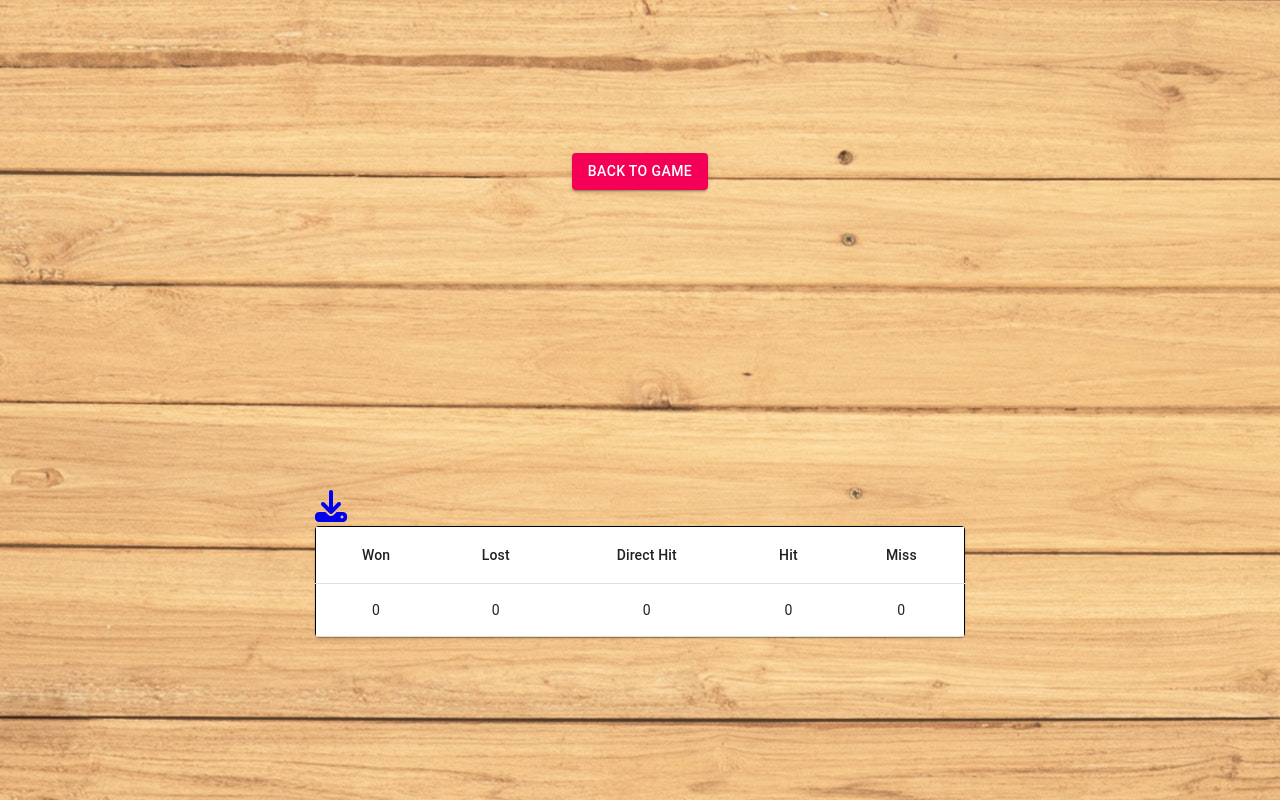
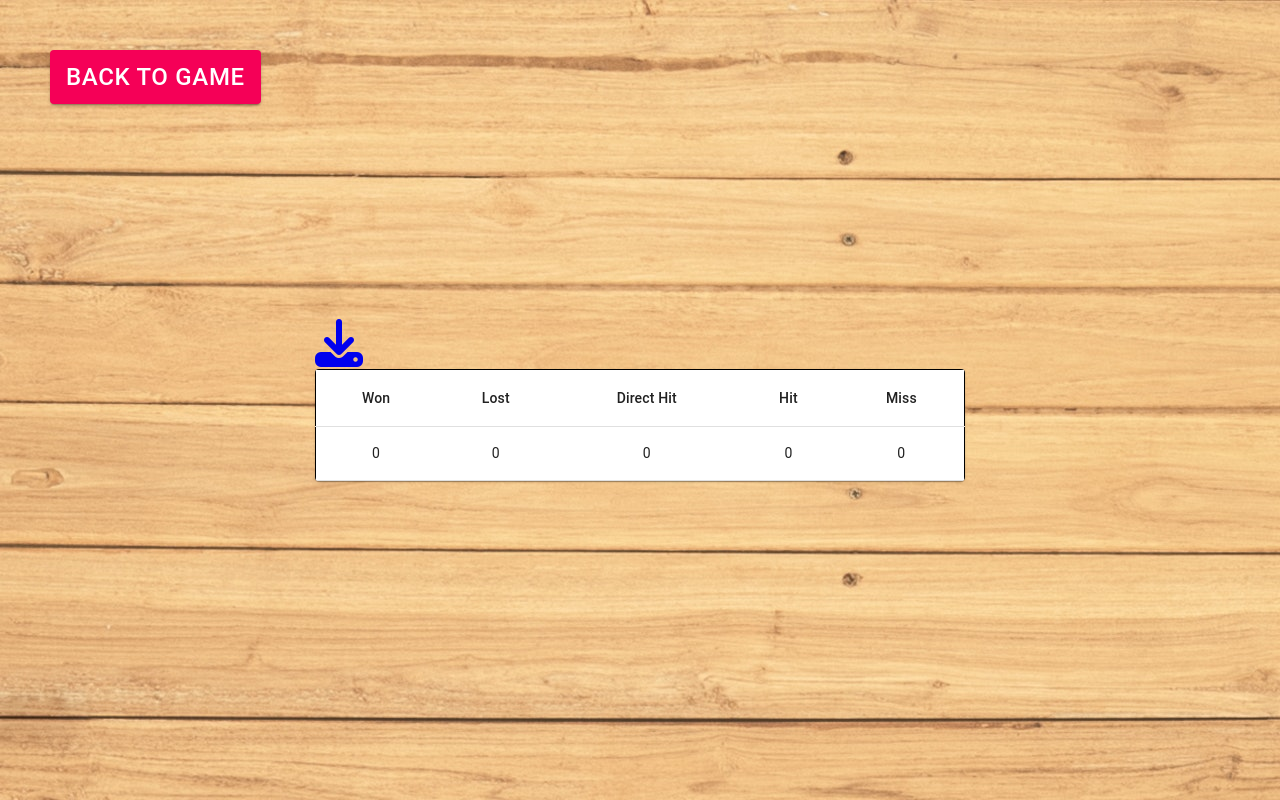
Before and after one commit to danielbellmas/MasterMind, a React (Create React App) app: page /statistics in a window 1280 px wide. Built offline with nearby package versions, Linux system fonts and the light colour scheme.

Commit message:
statistics page UI change

```diff
--- a/src/components/RowPegs.js
+++ b/src/components/RowPegs.js
@@ -1,6 +1,6 @@
 import React, { useState, useEffect, useContext } from "react";
 import { Grid } from "@material-ui/core";
-import Peg from "../components/Peg";
+import Peg from "./Peg";
 import SideBar from "./SideBar";
 import { COLORS, ComputerContext, LevelContext } from "../GameContext";
 import Swal from "sweetalert2";
@@ -34,6 +34,7 @@ const RowPegs = ({ numOfGuesses, setNumOfGuesses, disabled, rowIndex }) => {
           title: "YOU WON!",
           showConfirmButton: true,
           confirmButtonText: "New Game",
+          allowOutsideClick: false,
         }).then((result) => {
           localStorage.setItem(
             "won",
--- a/src/components/Statistics/Statistics.js
+++ b/src/components/Statistics/Statistics.js
@@ -51,9 +51,10 @@ const Statistics = () => {
       <div className={classes.table}>
         <CSVLink filename="MasterMind_Report.csv" data={data}>
           <i
-            class="fa fa-download"
+            class="fa fa-download fa-large"
             aria-hidden="true"
             title="Export to CSV"
+            style={{ fontSize: "3rem" }}
           ></i>
         </CSVLink>
         <StatisticsTable data={data} />
--- a/src/styles/Statistics/_statistics.js
+++ b/src/styles/Statistics/_statistics.js
@@ -10,7 +10,10 @@ export default makeStyles(() => ({
     backgroundImage: `url(${background})`,
   },
   btn: {
-    alignContent: "flex-start",
+    position: "absolute",
+    top: 50,
+    left: 50,
+    fontSize: "1.5rem",
   },
   table: {
     padding: "10px",
--- a/src/styles/Statistics/_tableStatistics.js
+++ b/src/styles/Statistics/_tableStatistics.js
@@ -1,7 +1,7 @@
 import { makeStyles } from "@material-ui/core/styles";
 
 export default makeStyles(() => ({
-  container: { width: 650 },
+  container: { width: 650, fontSize: "2rem" },
   table: {
     textAlign: "center",
     border: "1px solid black",
```
